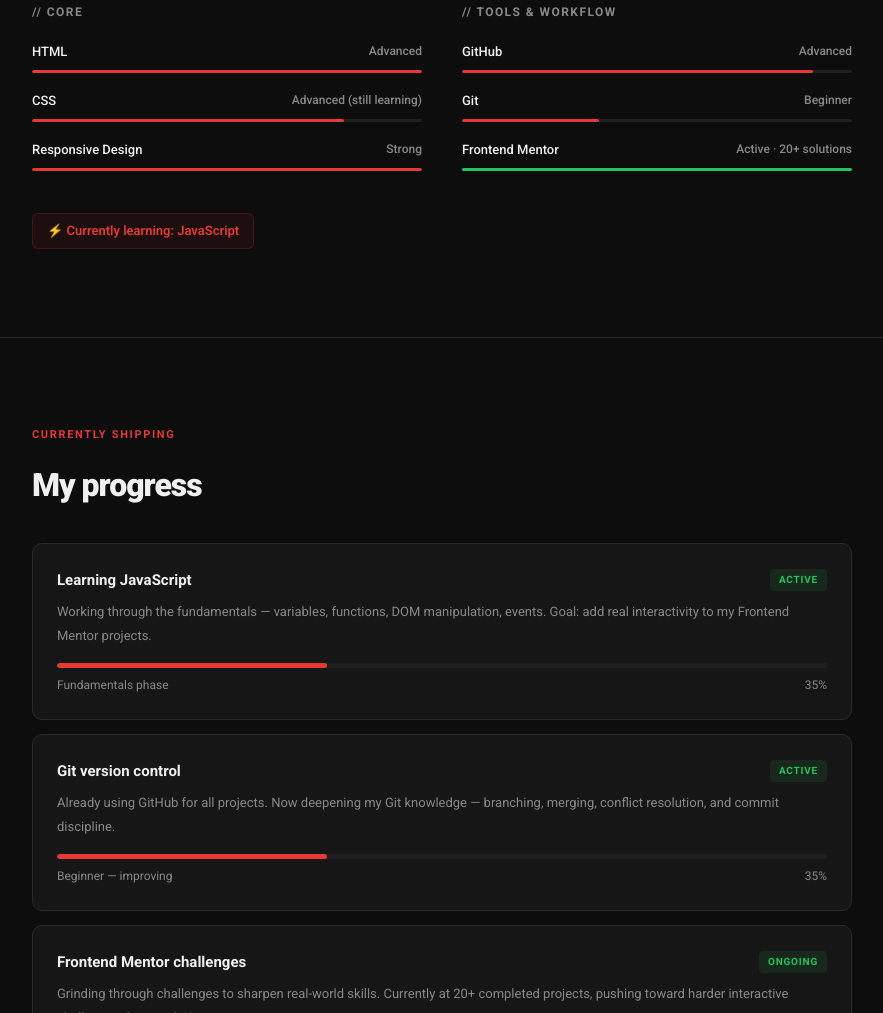
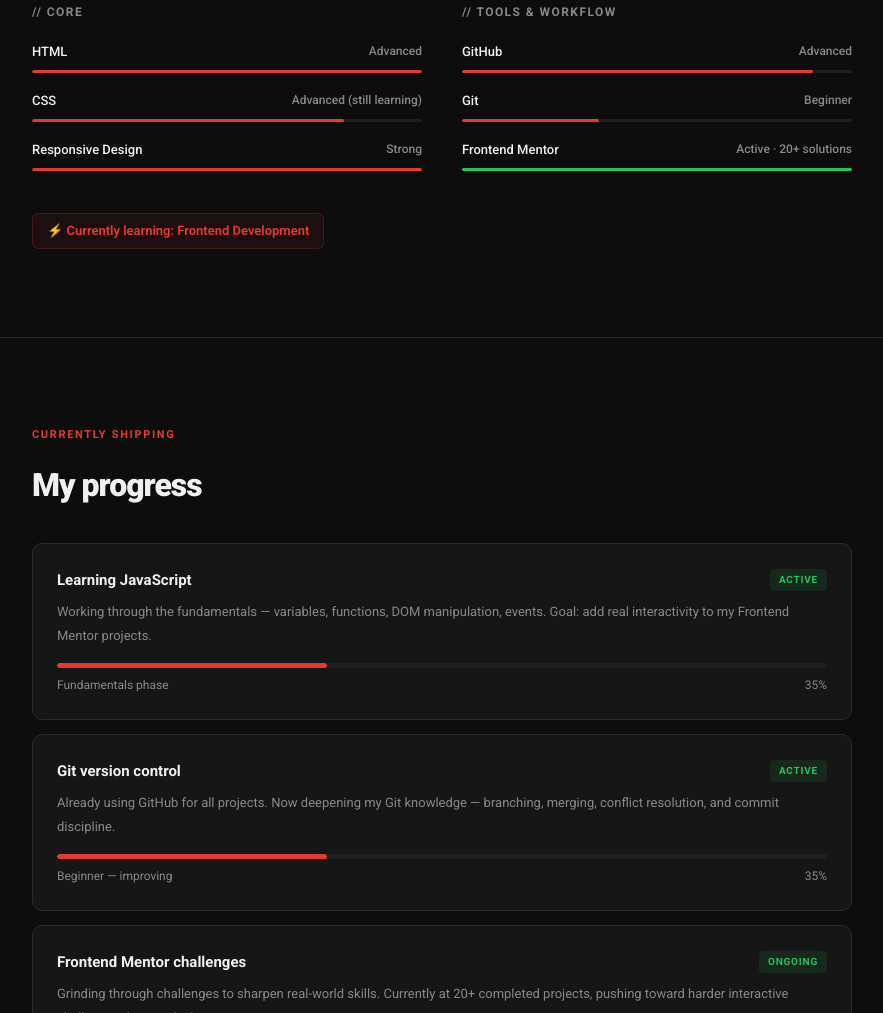
Before and after one commit to kingskyro64/My-portfolio, a plain HTML site: page index.html in a window 1280 px wide. Shown: the part 2996-4009 px from the top of the page, without its empty margins (198-1081 px from the left). Drawn offline with Linux system fonts and the light colour scheme.

Commit message:
Update index.html

```diff
--- a/index.html
+++ b/index.html
@@ -152,7 +152,7 @@
         <div class="skill-top"><span>Responsive Design</span><span class="skill-pct">Strong</span></div>
         <div class="bar-bg"><div class="bar-fill" data-w="100%"></div></div>
       </div>
-      <div class="learning-badge">⚡ Currently learning: JavaScript</div>
+      <div class="learning-badge">⚡ Currently learning: Frontend Development</div>
     </div>
     <div class="fade-up d3">
       <div class="skill-group-title">// Tools & Workflow</div>
```
